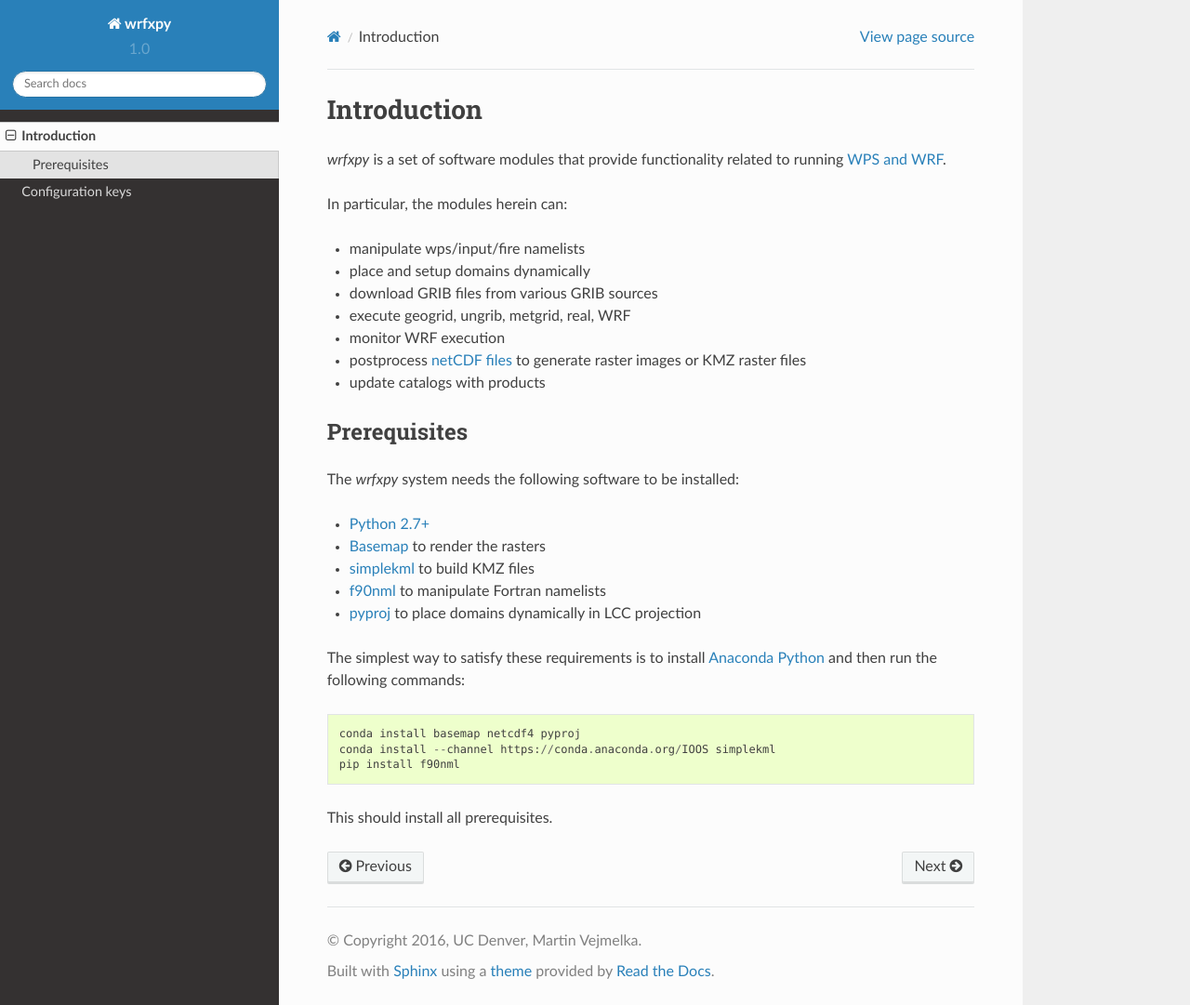
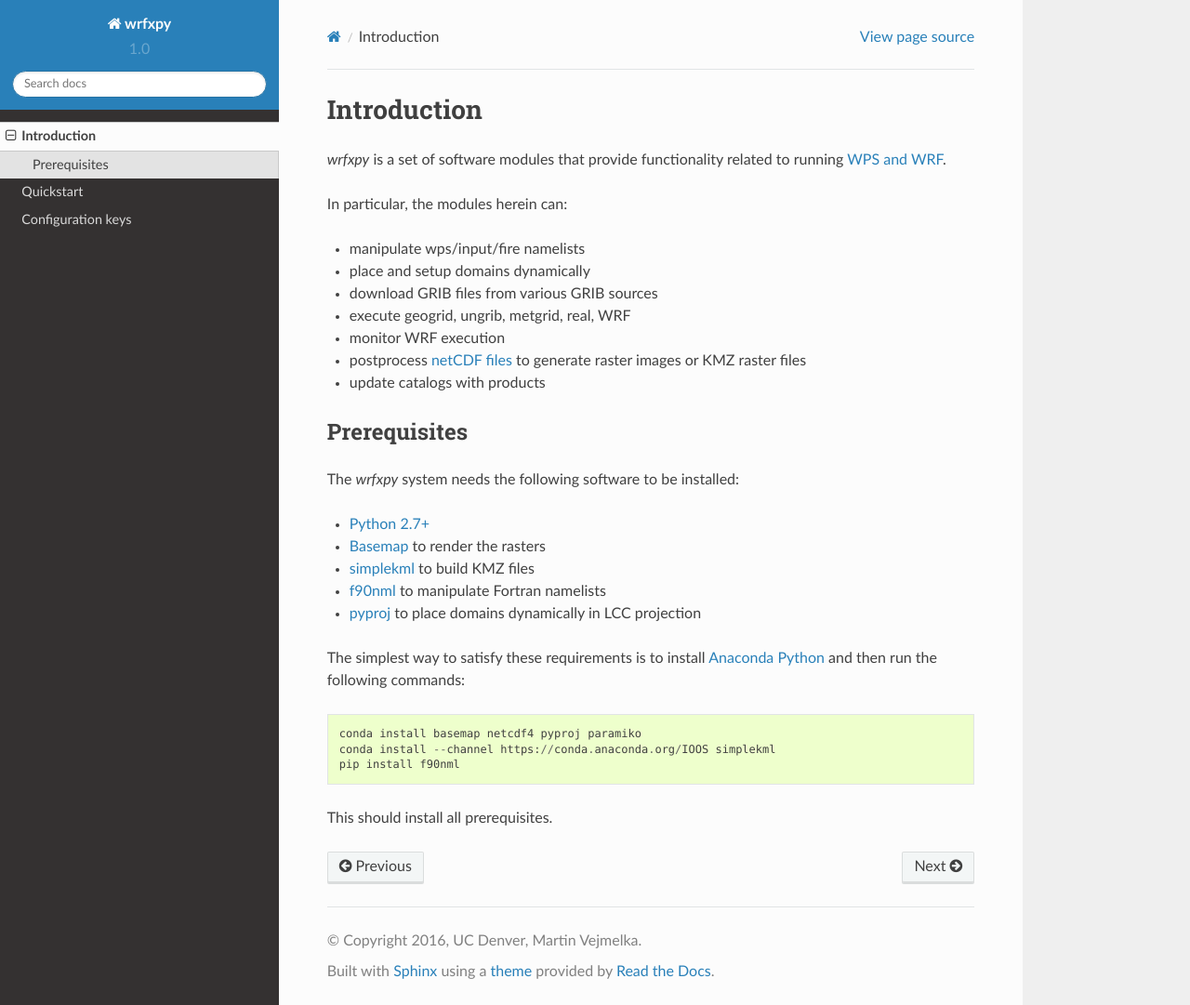
Before and after one commit to openwfm/wrfxpy, a Sphinx documentation site: the page built from docs/source/introduction.rst, in a window 1280 px wide and 1081 px high. Shown: the whole window at 93% size. Built offline with Sphinx 7.4.7 and the Read the Docs theme 2.0.0, drawn with Linux system fonts in a browser that asks for light colours; pages that are not in the unit, such as notebooks, are missing from menus.

Commit message:
updated docs to add paramiko as a dependency

```diff
--- a/docs/source/index.rst
+++ b/docs/source/index.rst
@@ -10,7 +10,7 @@ Welcome to wrfxpy's documentation!
    :maxdepth: 1
 
    introduction
-   tutorial
+   quickstart
    configuration
 
 
--- a/docs/source/introduction.rst
+++ b/docs/source/introduction.rst
@@ -29,7 +29,7 @@ The simplest way to satisfy these requirements is to install `Anaconda Python <h
 
 ::
 
-  conda install basemap netcdf4 pyproj
+  conda install basemap netcdf4 pyproj paramiko
   conda install --channel https://conda.anaconda.org/IOOS simplekml
   pip install f90nml
 
```
